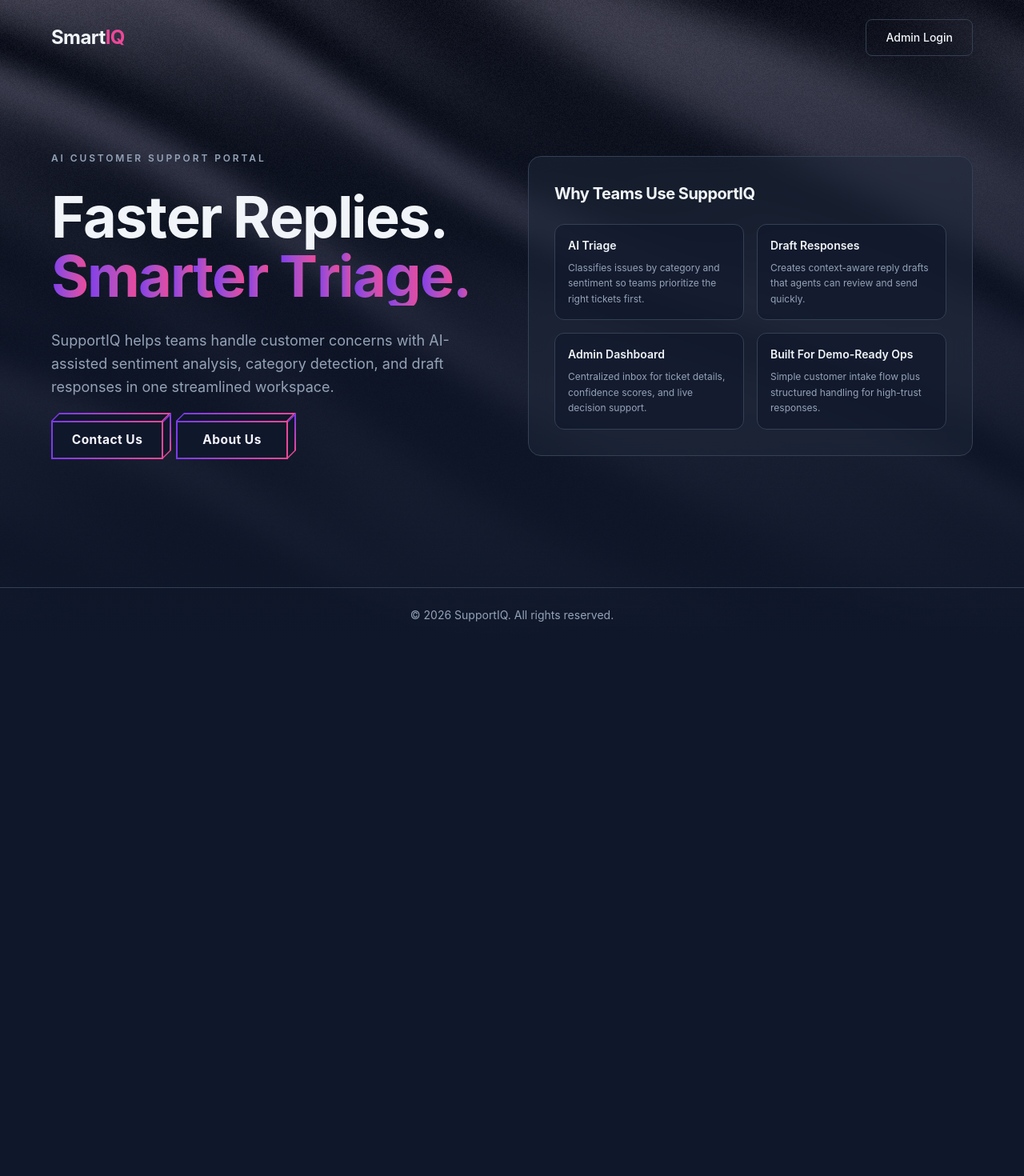
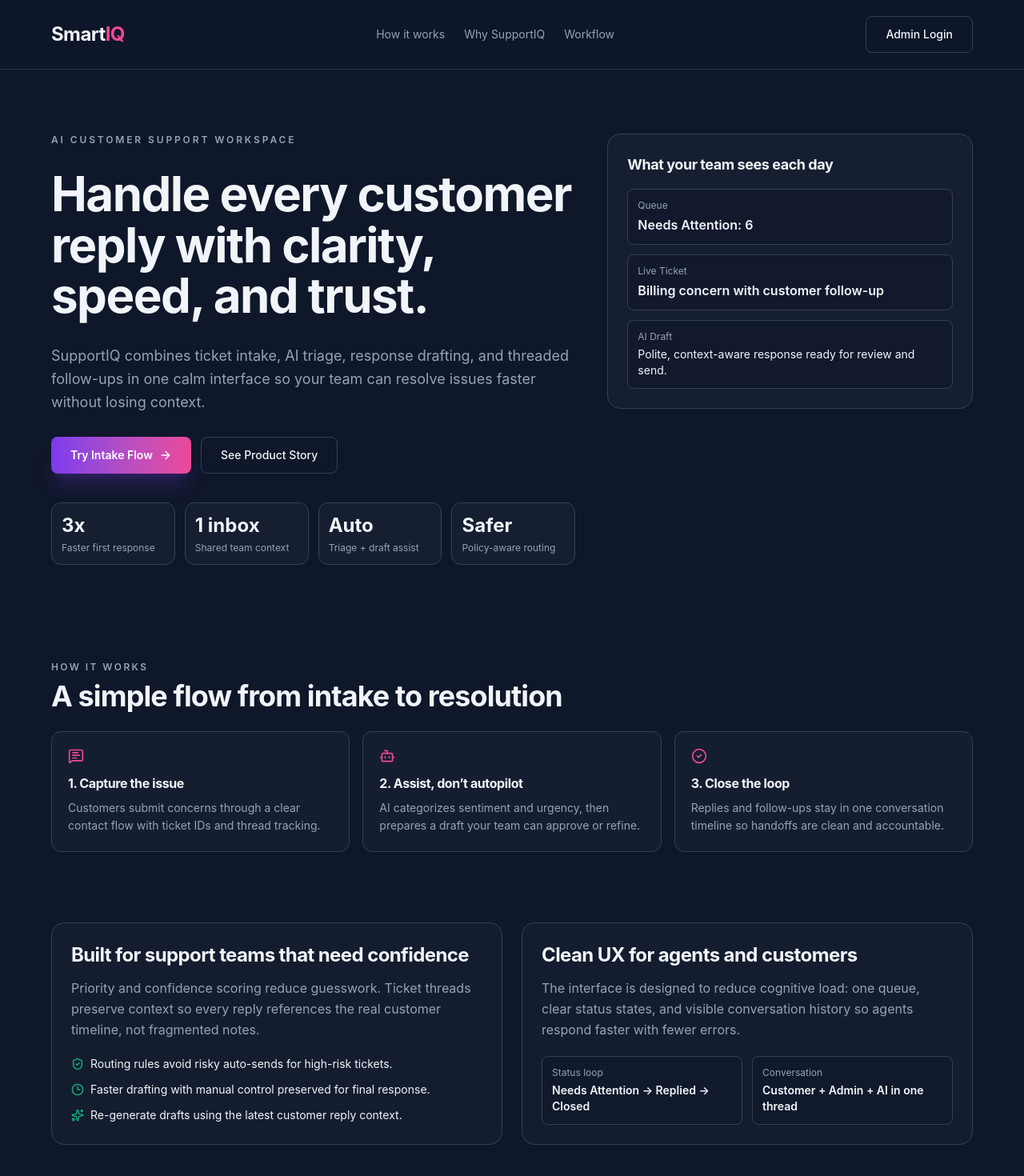
Before and after one commit to Derozanrex19/SmartAI, a React (Vite) app: page / in a window 1280 px wide. Shown: the top 1470 px of the page at 80% size. Before the commit the page ends 803 px from the top, so only its background shows below. Built offline with nearby package versions, Linux system fonts and the light colour scheme; no server answers.

Commit message:
Landing Page

```diff
--- a/src/pages/Home.tsx
+++ b/src/pages/Home.tsx
@@ -1,126 +1,182 @@
 import { motion } from 'motion/react';
 import { Link } from 'react-router-dom';
-import Silk from '../components/Silk';
-import SplitText from '../components/SplitText';
+import { ArrowRight, Bot, CheckCircle2, Clock3, MessageSquareText, ShieldCheck, Sparkles } from 'lucide-react';
 
 export default function Home() {
+  const fadeInUp = {
+    initial: { opacity: 0, y: 18 },
+    whileInView: { opacity: 1, y: 0 },
+    viewport: { once: true, amount: 0.25 },
+    transition: { duration: 0.45, ease: 'easeOut' as const }
+  };
+
   return (
-    <div className="min-h-screen flex flex-col relative overflow-hidden">
-      <div className="absolute inset-0 -z-10 pointer-events-none opacity-80">
-        <Silk speed={5} scale={1} color="#7B7481" noiseIntensity={1.5} rotation={0} />
-      </div>
-      <div className="absolute inset-0 -z-10 bg-gradient-to-b from-bg-dark/35 via-bg-dark/80 to-bg-dark" />
+    <div className="min-h-screen bg-bg-dark text-text-light">
+      <div className="absolute inset-0 -z-10 pointer-events-none bg-[radial-gradient(ellipse_at_top,_rgba(124,58,237,0.2),_transparent_50%),radial-gradient(ellipse_at_bottom,_rgba(236,72,153,0.16),_transparent_60%)]" />
 
-      <header className="px-6 py-6 md:px-10">
-        <div className="max-w-6xl mx-auto flex items-center justify-between">
+      <header className="px-6 py-5 md:px-10 border-b border-border/70 sticky top-0 bg-bg-dark/85 backdrop-blur-md z-30">
+        <div className="max-w-6xl mx-auto flex items-center justify-between gap-4">
           <Link to="/" aria-label="SmartIQ Home" className="text-2xl font-bold tracking-tight">
             Smart<span className="text-secondary">IQ</span>
           </Link>
-          <Link to="/login" className="btn-secondary py-2 px-4 text-sm">
+          <nav className="hidden md:flex items-center gap-6 text-sm text-text-muted">
+            <a href="#how-it-works" className="hover:text-text-light transition-colors">How it works</a>
+            <a href="#why-supportiq" className="hover:text-text-light transition-colors">Why SupportIQ</a>
+            <a href="#workflow" className="hover:text-text-light transition-colors">Workflow</a>
+          </nav>
+          <Link to="/login" className="btn-secondary py-2 px-4 text-sm whitespace-nowrap">
             Admin Login
           </Link>
         </div>
       </header>
 
-      <main className="flex-1 px-6 pb-16 md:px-10">
-        <div className="max-w-6xl mx-auto grid lg:grid-cols-2 gap-10 items-center min-h-[72vh]">
+      <main className="px-6 pb-20 md:px-10">
+        <section className="max-w-6xl mx-auto py-14 md:py-20 grid lg:grid-cols-12 gap-10 items-start">
           <motion.div
-            initial={{ opacity: 0, y: 24 }}
+            initial={{ opacity: 0, y: 18 }}
             animate={{ opacity: 1, y: 0 }}
-            transition={{ duration: 0.7, ease: 'easeOut' }}
-            className="space-y-7"
+            transition={{ duration: 0.45, ease: 'easeOut' }}
+            className="lg:col-span-7 space-y-7"
           >
-            <p className="text-xs uppercase tracking-[0.24em] text-text-muted font-semibold">AI Customer Support Portal</p>
-            <div className="text-5xl md:text-7xl font-bold leading-[1.03] tracking-tight">
-              <SplitText
-                text="Faster Replies."
-                className="block"
-                delay={35}
-                duration={0.8}
-                ease="easeOut"
-                splitType="chars"
-                from={{ opacity: 0, y: 36 }}
-                to={{ opacity: 1, y: 0 }}
-                threshold={0.15}
-                rootMargin="-80px"
-                textAlign="left"
-                tag="h2"
-              />
-              <SplitText
-                text="Smarter Triage."
-                className="block"
-                itemClassName="bg-gradient-to-r from-primary to-secondary bg-clip-text text-transparent"
-                delay={35}
-                duration={0.8}
-                ease="easeOut"
-                splitType="chars"
-                from={{ opacity: 0, y: 36 }}
-                to={{ opacity: 1, y: 0 }}
-                threshold={0.15}
-                rootMargin="-80px"
-                textAlign="left"
-                tag="h2"
-              />
+            <p className="text-xs uppercase tracking-[0.24em] text-text-muted font-semibold">AI Customer Support Workspace</p>
+            <h1 className="text-4xl md:text-6xl font-bold leading-[1.06] tracking-tight max-w-3xl">
+              Handle every customer reply with clarity, speed, and trust.
+            </h1>
+            <p className="max-w-2xl text-text-muted text-base md:text-lg leading-relaxed">
+              SupportIQ combines ticket intake, AI triage, response drafting, and threaded follow-ups in one calm interface so your team can resolve issues faster without losing context.
+            </p>
+            <div className="flex flex-wrap gap-3">
+              <Link to="/contact-us" className="btn-primary py-2.5 px-5 text-sm inline-flex items-center gap-2">
+                Try Intake Flow <ArrowRight className="w-4 h-4" />
+              </Link>
+              <Link to="/about-us" className="btn-secondary py-2.5 px-5 text-sm">
+                See Product Story
+              </Link>
             </div>
-            <p className="max-w-xl text-text-muted text-base md:text-lg leading-relaxed">
-              SupportIQ helps teams handle customer concerns with AI-assisted sentiment analysis, category detection, and draft responses in one streamlined workspace.
+            <div className="grid grid-cols-2 md:grid-cols-4 gap-3 pt-2">
+              <div className="bg-bg-card/45 border border-border rounded-xl p-3">
+                <p className="text-2xl font-bold">3x</p>
+                <p className="text-xs text-text-muted mt-1">Faster first response</p>
+              </div>
+              <div className="bg-bg-card/45 border border-border rounded-xl p-3">
+                <p className="text-2xl font-bold">1 inbox</p>
+                <p className="text-xs text-text-muted mt-1">Shared team context</p>
+              </div>
+              <div className="bg-bg-card/45 border border-border rounded-xl p-3">
+                <p className="text-2xl font-bold">Auto</p>
+                <p className="text-xs text-text-muted mt-1">Triage + draft assist</p>
+              </div>
+              <div className="bg-bg-card/45 border border-border rounded-xl p-3">
+                <p className="text-2xl font-bold">Safer</p>
+                <p className="text-xs text-text-muted mt-1">Policy-aware routing</p>
+              </div>
+            </div>
+          </motion.div>
+
+          <motion.aside {...fadeInUp} className="lg:col-span-5 glass-morphism rounded-2xl p-5 md:p-6">
+            <h3 className="text-lg font-bold mb-4">What your team sees each day</h3>
+            <div className="space-y-3">
+              <div className="bg-bg-dark/60 border border-border rounded-lg p-3">
+                <p className="text-xs text-text-muted">Queue</p>
+                <p className="font-semibold mt-1">Needs Attention: 6</p>
+              </div>
+              <div className="bg-bg-dark/60 border border-border rounded-lg p-3">
+                <p className="text-xs text-text-muted">Live Ticket</p>
+                <p className="font-semibold mt-1">Billing concern with customer follow-up</p>
+              </div>
+              <div className="bg-bg-dark/60 border border-border rounded-lg p-3">
+                <p className="text-xs text-text-muted">AI Draft</p>
+                <p className="text-sm mt-1">Polite, context-aware response ready for review and send.</p>
+              </div>
+            </div>
+          </motion.aside>
+        </section>
+
+        <section id="how-it-works" className="max-w-6xl mx-auto py-6 md:py-10">
+          <motion.div {...fadeInUp} className="mb-6">
+            <p className="text-xs uppercase tracking-[0.2em] text-text-muted font-semibold">How It Works</p>
+            <h2 className="text-3xl md:text-4xl font-bold mt-2">A simple flow from intake to resolution</h2>
+          </motion.div>
+          <div className="grid md:grid-cols-3 gap-4">
+            {[
+              {
+                icon: MessageSquareText,
+                title: '1. Capture the issue',
+                text: 'Customers submit concerns through a clear contact flow with ticket IDs and thread tracking.'
+              },
+              {
+                icon: Bot,
+                title: '2. Assist, don’t autopilot',
+                text: 'AI categorizes sentiment and urgency, then prepares a draft your team can approve or refine.'
+              },
+              {
+                icon: CheckCircle2,
+                title: '3. Close the loop',
+                text: 'Replies and follow-ups stay in one conversation timeline so handoffs are clean and accountable.'
+              }
+            ].map((item) => (
+              <motion.article
+                key={item.title}
+                {...fadeInUp}
+                whileHover={{ y: -4 }}
+                className="bg-bg-card/40 border border-border rounded-xl p-5"
+              >
+                <item.icon className="w-5 h-5 text-secondary mb-3" />
+                <h3 className="font-bold">{item.title}</h3>
+                <p className="text-sm text-text-muted mt-2 leading-relaxed">{item.text}</p>
+              </motion.article>
+            ))}
+          </div>
+        </section>
+
+        <section id="why-supportiq" className="max-w-6xl mx-auto py-8 md:py-12">
+          <motion.div {...fadeInUp} className="grid lg:grid-cols-2 gap-6">
+            <div className="bg-bg-card/35 border border-border rounded-2xl p-6">
+              <h3 className="text-2xl font-bold">Built for support teams that need confidence</h3>
+              <p className="text-text-muted mt-3 leading-relaxed">
+                Priority and confidence scoring reduce guesswork. Ticket threads preserve context so every reply references the real customer timeline, not fragmented notes.
+              </p>
+              <ul className="mt-5 space-y-3 text-sm">
+                <li className="flex items-start gap-2"><ShieldCheck className="w-4 h-4 mt-0.5 text-success" /> Routing rules avoid risky auto-sends for high-risk tickets.</li>
+                <li className="flex items-start gap-2"><Clock3 className="w-4 h-4 mt-0.5 text-success" /> Faster drafting with manual control preserved for final response.</li>
+                <li className="flex items-start gap-2"><Sparkles className="w-4 h-4 mt-0.5 text-success" /> Re-generate drafts using the latest customer reply context.</li>
+              </ul>
+            </div>
+            <div className="bg-bg-card/35 border border-border rounded-2xl p-6">
+              <h3 className="text-2xl font-bold">Clean UX for agents and customers</h3>
+              <p className="text-text-muted mt-3 leading-relaxed">
+                The interface is designed to reduce cognitive load: one queue, clear status states, and visible conversation history so agents respond faster with fewer errors.
+              </p>
+              <div className="mt-5 grid grid-cols-2 gap-3">
+                <div className="rounded-lg border border-border bg-bg-dark/50 p-3">
+                  <p className="text-xs text-text-muted">Status loop</p>
+                  <p className="text-sm font-semibold mt-1">Needs Attention {'->'} Replied {'->'} Closed</p>
+                </div>
+                <div className="rounded-lg border border-border bg-bg-dark/50 p-3">
+                  <p className="text-xs text-text-muted">Conversation</p>
+                  <p className="text-sm font-semibold mt-1">Customer + Admin + AI in one thread</p>
+                </div>
+              </div>
+            </div>
+          </motion.div>
+        </section>
+
+        <section id="workflow" className="max-w-6xl mx-auto py-8 md:py-12">
+          <motion.div {...fadeInUp} className="bg-gradient-to-r from-bg-card/80 via-bg-card/60 to-bg-card/80 border border-border rounded-2xl p-6 md:p-8">
+            <h3 className="text-2xl md:text-3xl font-bold">Ready to test your support workflow?</h3>
+            <p className="text-text-muted mt-3 max-w-3xl">
+              Submit a customer ticket, generate a draft response, and follow the full email reply loop into the admin queue.
             </p>
-            <div className="flex flex-wrap gap-4">
-              <Link to="/contact-us" className="cube-btn cube-hover" aria-label="Contact Us">
-                <div className="cube-bg-top">
-                  <div className="cube-bg-inner" />
-                </div>
-                <div className="cube-bg-right">
-                  <div className="cube-bg-inner" />
-                </div>
-                <div className="cube-bg">
-                  <div className="cube-bg-inner" />
-                </div>
-                <div className="cube-text">Contact Us</div>
+            <div className="mt-5 flex flex-wrap gap-3">
+              <Link to="/contact-us" className="btn-primary py-2.5 px-5 text-sm">
+                Open Contact Flow
               </Link>
-              <Link to="/about-us" className="cube-btn cube-hover" aria-label="About Us">
-                <div className="cube-bg-top">
-                  <div className="cube-bg-inner" />
-                </div>
-                <div className="cube-bg-right">
-                  <div className="cube-bg-inner" />
-                </div>
-                <div className="cube-bg">
-                  <div className="cube-bg-inner" />
-                </div>
-                <div className="cube-text">About Us</div>
+              <Link to="/login" className="btn-secondary py-2.5 px-5 text-sm">
+                Go to Admin Dashboard
               </Link>
             </div>
           </motion.div>
-
-          <motion.section
-            id="highlights"
-            initial={{ opacity: 0, y: 24 }}
-            animate={{ opacity: 1, y: 0 }}
-            transition={{ duration: 0.7, delay: 0.08, ease: 'easeOut' }}
-            className="glass-morphism rounded-2xl p-6 md:p-8"
-          >
-            <h3 className="text-xl font-bold mb-6">Why Teams Use SupportIQ</h3>
-            <div className="grid sm:grid-cols-2 gap-4">
-              <article className="bg-bg-dark/60 border border-border rounded-xl p-4">
-                <p className="text-sm font-semibold mb-2">AI Triage</p>
-                <p className="text-xs text-text-muted leading-relaxed">Classifies issues by category and sentiment so teams prioritize the right tickets first.</p>
-              </article>
-              <article className="bg-bg-dark/60 border border-border rounded-xl p-4">
-                <p className="text-sm font-semibold mb-2">Draft Responses</p>
-                <p className="text-xs text-text-muted leading-relaxed">Creates context-aware reply drafts that agents can review and send quickly.</p>
-              </article>
-              <article className="bg-bg-dark/60 border border-border rounded-xl p-4">
-                <p className="text-sm font-semibold mb-2">Admin Dashboard</p>
-                <p className="text-xs text-text-muted leading-relaxed">Centralized inbox for ticket details, confidence scores, and live decision support.</p>
-              </article>
-              <article className="bg-bg-dark/60 border border-border rounded-xl p-4">
-                <p className="text-sm font-semibold mb-2">Built For Demo-Ready Ops</p>
-                <p className="text-xs text-text-muted leading-relaxed">Simple customer intake flow plus structured handling for high-trust responses.</p>
-              </article>
-            </div>
-          </motion.section>
-        </div>
+        </section>
       </main>
 
       <footer className="py-6 border-t border-border text-center text-text-muted text-sm">
```
